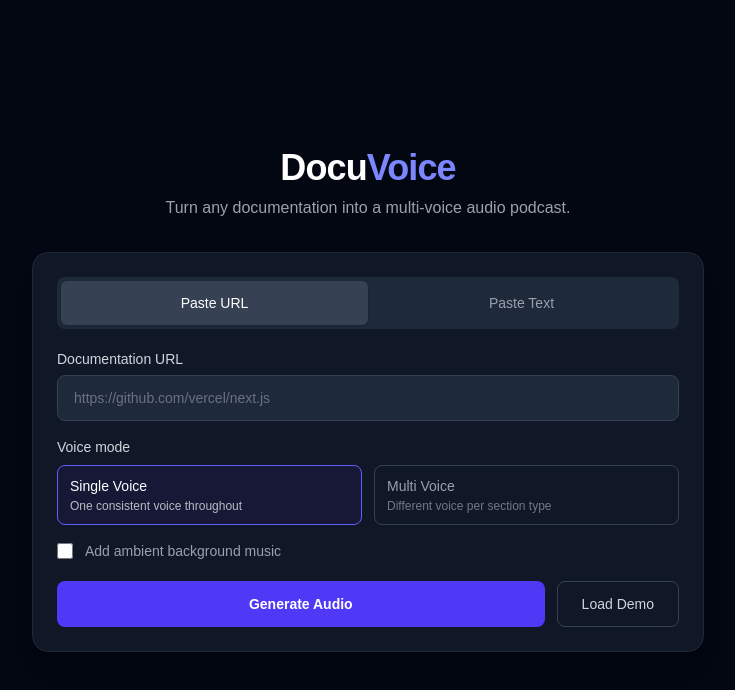
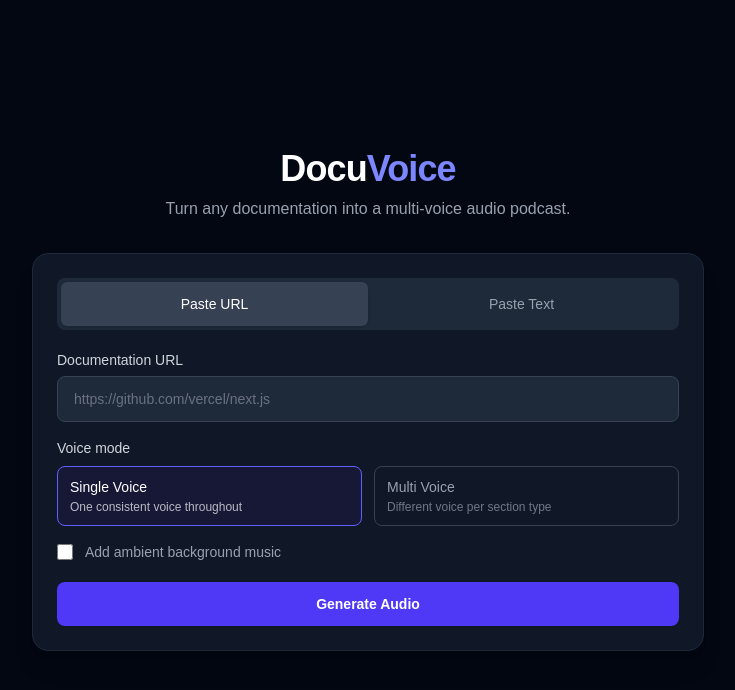
Before and after one commit to pablomg-dev/docu-voice, a Next.js app in the folder docuvoice/: page / in a window 1280 px wide. Shown: the top 690 px of the page, without its empty margins (272-1007 px from the left). Built offline with nearby package versions, Linux system fonts and the light colour scheme.

Commit message:
Remove demo mode, clean up InputScreen

```diff
--- a/docuvoice/app/page.tsx
+++ b/docuvoice/app/page.tsx
@@ -4,7 +4,6 @@ import { useState, useCallback } from 'react'
 import InputScreen from '@/components/InputScreen'
 import ProgressIndicator from '@/components/ProgressIndicator'
 import PlayerScreen from '@/components/PlayerScreen'
-import DemoMode from '@/components/DemoMode'
 import type { Section } from '@/types'
 import type { VoiceMode } from '@/lib/voiceMap'
 
@@ -12,7 +11,6 @@ type AppState =
   | { screen: 'input' }
   | { screen: 'progress'; requestBody: { url?: string; text?: string; backgroundMusic: boolean; voiceMode: VoiceMode } }
   | { screen: 'player'; sessionId: string; sections: Array<Section & { startTimestamp: number; endTimestamp: number }>; title: string }
-  | { screen: 'demo' }
 
 export default function Home() {
   const [state, setState] = useState<AppState>({ screen: 'input' })
@@ -24,22 +22,8 @@ export default function Home() {
     []
   )
 
-  const handleLoadDemo = useCallback(() => {
-    setState({ screen: 'demo' })
-  }, [])
-
   const handleProcessingComplete = useCallback(
     async (sessionId: string) => {
-      // Fetch the timeline metadata from the session
-      // We derive sections from the SSE stream — for now we fetch the voices
-      // endpoint to confirm the server is up, then transition to player.
-      // The actual section data is embedded in the session store on the server;
-      // we pass the sessionId and let PlayerScreen stream audio directly.
-      //
-      // To get section metadata for the sidebar, we add a lightweight
-      // /api/session/[id] endpoint — but for MVP we store it in state
-      // via a custom event. Here we use a simpler approach: re-fetch
-      // the session metadata via a dedicated endpoint.
       try {
         const res = await fetch(`/api/session/${sessionId}`)
         if (res.ok) {
@@ -51,7 +35,6 @@ export default function Home() {
             title: data.title,
           })
         } else {
-          // Fallback: show player with empty sections (audio still works)
           setState({
             screen: 'player',
             sessionId,
@@ -74,10 +57,6 @@ export default function Home() {
   const handleBack = useCallback(() => {
     setState({ screen: 'input' })
   }, [])
-
-  if (state.screen === 'demo') {
-    return <DemoMode onExit={handleBack} />
-  }
 
   if (state.screen === 'progress') {
     return (
@@ -103,7 +82,6 @@ export default function Home() {
   return (
     <InputScreen
       onSubmit={handleSubmit}
-      onLoadDemo={handleLoadDemo}
     />
   )
 }
--- a/docuvoice/components/InputScreen.tsx
+++ b/docuvoice/components/InputScreen.tsx
@@ -11,7 +11,6 @@ type Tab = 'url' | 'text'
 
 interface InputScreenProps {
   onSubmit: (input: { url?: string; text?: string; backgroundMusic: boolean; voiceMode: VoiceMode }) => void
-  onLoadDemo: () => void
 }
 
 function isValidUrl(value: string): boolean {
@@ -23,7 +22,7 @@ function isValidUrl(value: string): boolean {
   }
 }
 
-export default function InputScreen({ onSubmit, onLoadDemo }: InputScreenProps) {
+export default function InputScreen({ onSubmit }: InputScreenProps) {
   const [tab, setTab] = useState<Tab>('url')
   const [urlValue, setUrlValue] = useState('')
   const [textValue, setTextValue] = useState('')
@@ -179,21 +178,12 @@ export default function InputScreen({ onSubmit, onLoadDemo }: InputScreenProps)
             )}
 
             {/* Actions */}
-            <div className="flex flex-col gap-3 sm:flex-row">
-              <button
-                type="submit"
-                className="min-h-[44px] flex-1 rounded-lg bg-indigo-600 px-6 py-3 text-sm font-semibold text-white transition-colors hover:bg-indigo-500 focus:outline-none focus:ring-2 focus:ring-indigo-500 focus:ring-offset-2 focus:ring-offset-gray-900"
-              >
-                Generate Audio
-              </button>
-              <button
-                type="button"
-                onClick={onLoadDemo}
-                className="min-h-[44px] rounded-lg border border-gray-700 px-6 py-3 text-sm font-medium text-gray-300 transition-colors hover:border-gray-500 hover:text-white focus:outline-none focus:ring-2 focus:ring-gray-500 focus:ring-offset-2 focus:ring-offset-gray-900"
-              >
-                Load Demo
-              </button>
-            </div>
+            <button
+              type="submit"
+              className="min-h-[44px] w-full rounded-lg bg-indigo-600 px-6 py-3 text-sm font-semibold text-white transition-colors hover:bg-indigo-500 focus:outline-none focus:ring-2 focus:ring-indigo-500 focus:ring-offset-2 focus:ring-offset-gray-900"
+            >
+              Generate Audio
+            </button>
           </form>
         </div>
       </div>
```
